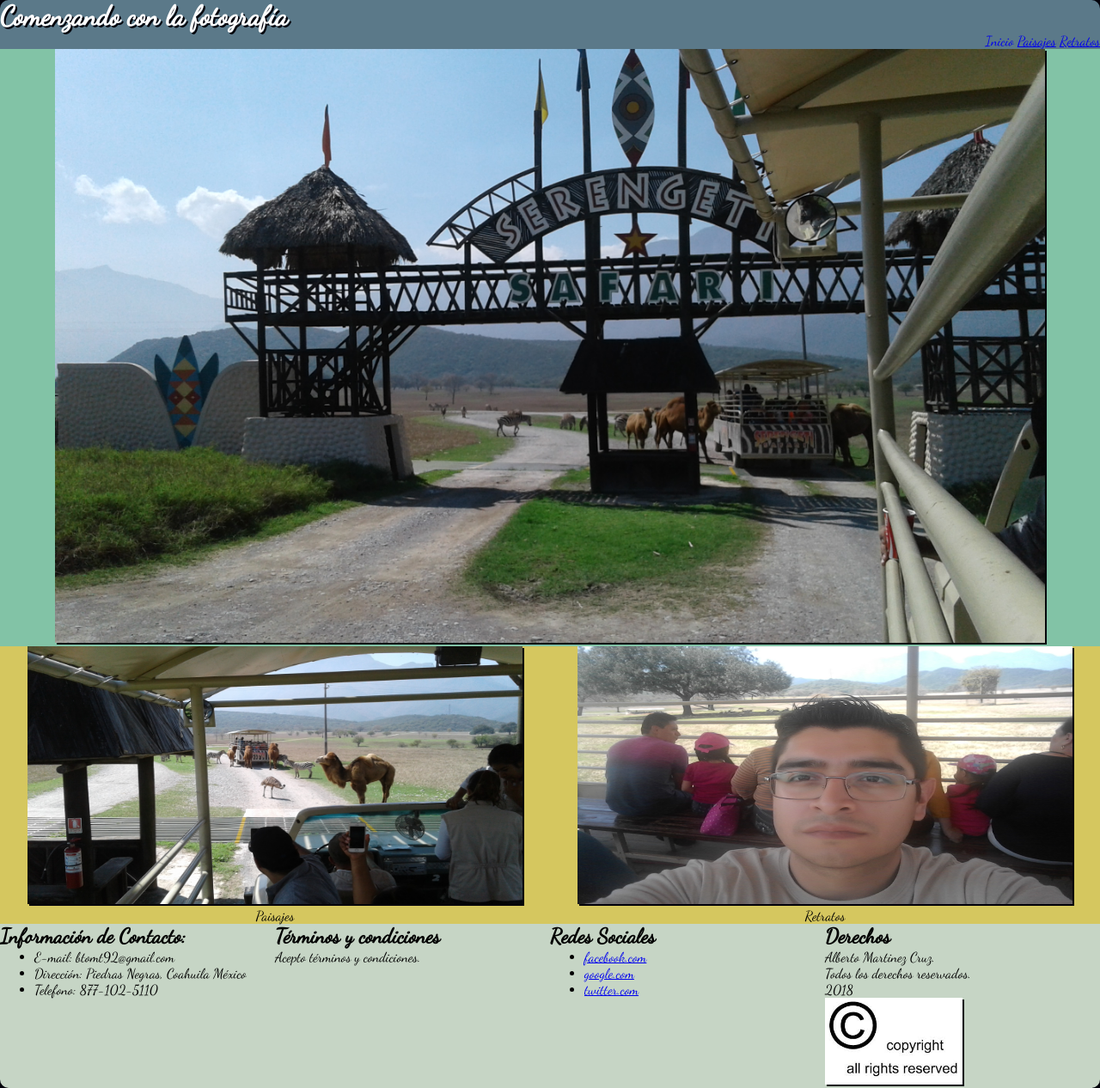
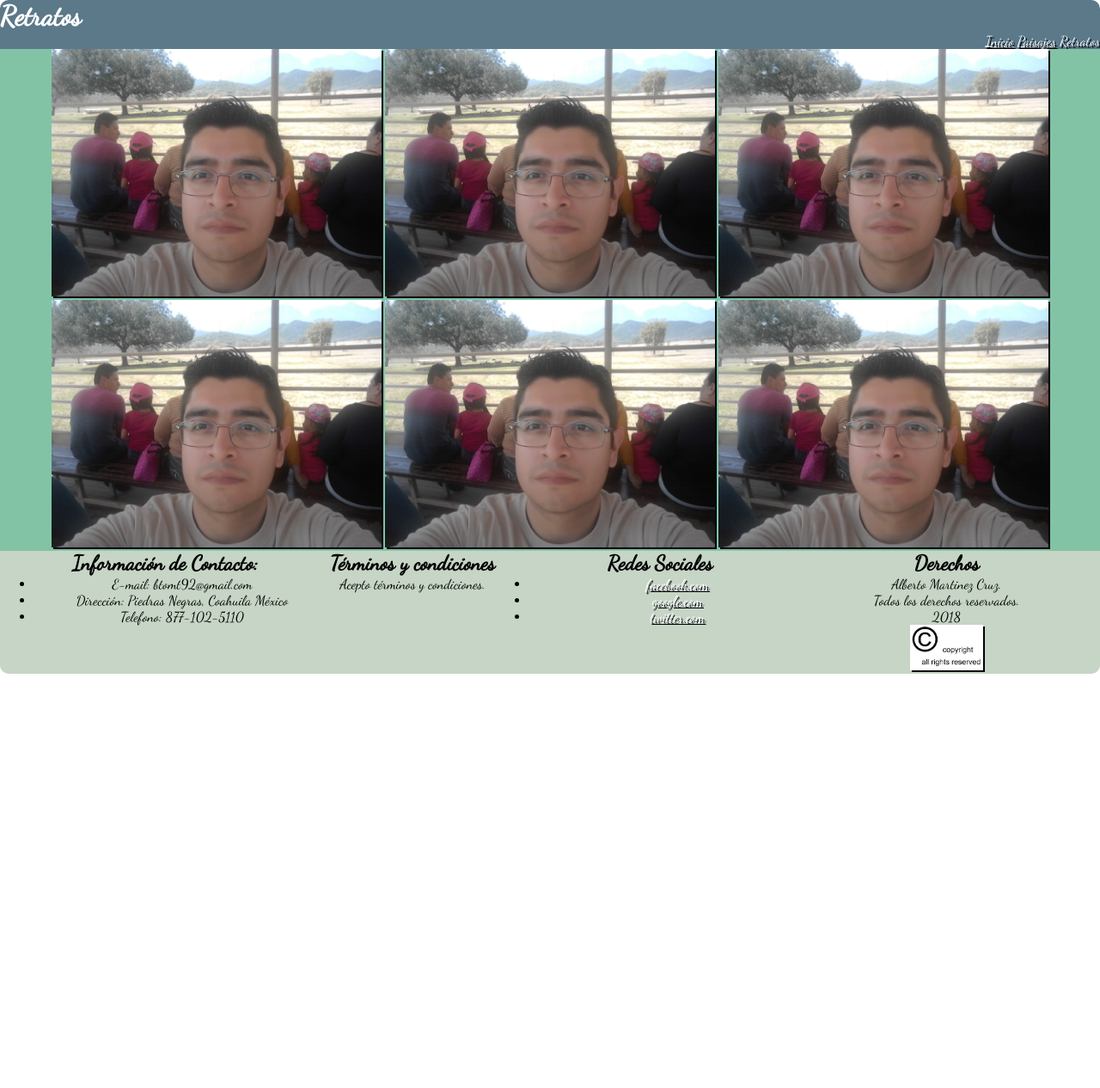
Before and after one commit to btomtz92/Desarrollo_Web_Alberto_Martinez_Cruz, a plain HTML site: page Retratos.html in a window 1280 px wide. Shown: the whole page at 86% size. After the commit the page ends 800 px from the top, so only its background shows below. Drawn offline with Linux system fonts and the light colour scheme.

Commit message:
avance a los puntos 2.1, y 2.3

```diff
--- a/Retratos.html
+++ b/Retratos.html
@@ -9,30 +9,25 @@
   </head>
   <body>
     <header id="encabezado">
-      <h1>Comenzando con la fotografía</h1>
+      <h1>Retratos</h1>
       <nav id="menu">
-        <a id="inicio" href="index.html">Inicio</a>
+        <a href="index.html">Inicio</a>
         <a href="paisajes.html">Paisajes</a>
         <a href="retratos.html">Retratos</a>
       </nav>
     </header>
     <div id="contenido">
-    <section id="cuerpo_del_documento">
-      <figure class="imagen_principal">
-        <img id="imagen_central" src="imagenes/imagen1.jpg" width="90%"/>
-      </figure>
-      <figure class="imagen_secundaria_paisaje">
-          <img id="paisajes" src="imagenes/imagen2.jpg" width="90%" height="300px"/>
-          <figcaption>Paisajes</figcaption>
-      </figure>
-      <figure class="imagen_secundaria_retrato">
-          <img id="retratos" src="imagenes/safari.jpg" width="90%" height="300px"/>
-          <figcaption>Retratos</figcaption>
+    <section id="galeria">
+      <figure class="galeria">
+        <img id="imagen1" src="imagenes/safari.jpg" width="100%"/>
+        <img id="imagen2" src="imagenes/safari.jpg" width="100%"/>
+        <img id="imagen3" src="imagenes/safari.jpg" width="100%"/>
+        <img id="imagen4" src="imagenes/safari.jpg" width="100%"/>
+        <img id="imagen5" src="imagenes/safari.jpg" width="100%"/>
+        <img id="imagen6" src="imagenes/safari.jpg" width="100%"/>
       </figure>
       </section>
-    </div>
-
-        <footer>
+        <footer id="pie_de_pagina">
           <article class="contacto">
         <h1>Información de Contacto:</h1>
           <ul>
@@ -60,10 +55,9 @@
             <p>
               Alberto Martinez Cruz.<br>Todos los derechos reservados.<br>2018
             </p>
-  <img src="imagenes/copyright.jpg" width="50%"/>
+            <img src="imagenes/copyright.jpg" width="50%"/>
           </article>
         </footer>
+        </div>
         </body>
-
-
 </html>
--- a/css/estilos_de_paisajes.css
+++ b/css/estilos_de_paisajes.css
@@ -7,8 +7,9 @@
   margin: 0 auto;
   background-color: #5b7989;
   border-radius: 10px 10px 0 0;
+  color: white;
 }
-header h1{
+a[href]{
   text-align: left;
   color: white;
   text-shadow: 2px 2px #02010a;
@@ -16,60 +17,31 @@ header h1{
 #menu{
   text-align: right;
   }
-#inicio{
-  text-decoration: none;
+a[href="paisajes.html"]{
+  text-decoration: none;}
+img{
+  width: 30%;
+  box-shadow: 2px 2px #02010a;}
+
+#galeria{
+  background-color: #82c3a6;
+  box-sizing: border-box;
+  display: flex;
+  flex-flow: row;
+  flex-wrap: wrap;
 }
-.imagen_principal{
-  background-color: #82c3a6;
-  text-align:center;
-  }
-.imagen_secundaria_retrato{
-  width: 50%;
-}
-.imagen_secundaria_paisaje{
-  width: 50%;
-}
-#contenido{
-  text-align: center;
-  display: flex;
-  flex-direction: row;
-  flex-wrap: wrap;
-  background-color:#d5c75f;
-  }
-  #cuerpo_del_documento{
-    display: flex;
-    flex-direction: row;
-    flex-wrap: wrap;
-  }
-img{
-  box-shadow: 2px 2px #02010a;
-
-}
-#paisajes{
-  transition: transform 1s;
-    }
-#retratos{
-  transition: transform 1s;
-  }
-#paisajes:hover{
-  transform: rotate(10deg);
-}
-#retratos:hover{
-  transform: translate(20px, -5px);
-}
-footer{
-  column-count: 4;
+#pie_de_pagina{
   width: 100%;
   display: flex;
   flex-direction: row;
   flex-wrap: wrap;
   background-color: #C6d5c5;
-  border-radius: 0 0 10px 10px;
-}
-footer article{
-  box-sizing: border-box;
-  width: 25%;
-}
-body{
-  background-color:#02010a;
-}
+  border-radius: 0 0 10px 10px;}
+
+  article[class]{
+    box-sizing: border-box;
+    width: 30%;
+  }
+  #contenido{
+    text-align: center;
+  }
--- a/css/estilos_de_retratos.css
+++ b/css/estilos_de_retratos.css
@@ -7,8 +7,9 @@
   margin: 0 auto;
   background-color: #5b7989;
   border-radius: 10px 10px 0 0;
+  color: white;
 }
-header h1{
+a[href]{
   text-align: left;
   color: white;
   text-shadow: 2px 2px #02010a;
@@ -16,60 +17,32 @@ header h1{
 #menu{
   text-align: right;
   }
-#inicio{
-  text-decoration: none;
-}
-.imagen_principal{
-  background-color: #82c3a6;
-  text-align:center;
+a[href="retratos.html"]{
+  text-decoration: none;}
+img{
+  width: 30%;
+  box-shadow:2px 2px #02010a;}
+
+  #galeria{
+    background-color: #82c3a6;
+    box-sizing: border-box;
+    display: flex;
+    flex-flow: row;
+    flex-wrap: wrap;
   }
-.imagen_secundaria_retrato{
-  width: 50%;
-}
-.imagen_secundaria_paisaje{
-  width: 50%;
-}
-#contenido{
-  text-align: center;
-  display: flex;
-  flex-direction: row;
-  flex-wrap: wrap;
-  background-color:#d5c75f;
-  }
-  #cuerpo_del_documento{
+  #pie_de_pagina{
+    text-align: center;
+    width: 100%;
     display: flex;
     flex-direction: row;
     flex-wrap: wrap;
-  }
-img{
-  box-shadow: 2px 2px #02010a;
+    background-color: #C6d5c5;
+    border-radius: 0 0 10px 10px;}
 
+    article[class]{
+      box-sizing: border-box;
+      width: 30%;
+    }
+#contenido{
+  text-align: center;
 }
-#paisajes{
-  transition: transform 1s;
-    }
-#retratos{
-  transition: transform 1s;
-  }
-#paisajes:hover{
-  transform: rotate(10deg);
-}
-#retratos:hover{
-  transform: translate(20px, -5px);
-}
-footer{
-  column-count: 4;
-  width: 100%;
-  display: flex;
-  flex-direction: row;
-  flex-wrap: wrap;
-  background-color: #C6d5c5;
-  border-radius: 0 0 10px 10px;
-}
-footer article{
-  box-sizing: border-box;
-  width: 25%;
-}
-body{
-  background-color:#02010a;
-}
--- a/css/pagina_de_inicio.css
+++ b/css/pagina_de_inicio.css
@@ -1,5 +1,5 @@
 *{
-  margin: 0;
+    margin: 0;
   font-family: Dancing Script;
   }
 #encabezado{
@@ -7,18 +7,21 @@
   border-radius: 10px 10px 0 0;
   width: 100%;
   margin: 0;
+  color: white;
 }
-header h1{
+h1{
   text-align: left;
-  color: white;
   text-shadow: 2px 2px #02010a;
-}
+  }
 #menu{
   text-align: right;
+    }
+  a[href]{
+    color: white;
   }
-#inicio{
+a[href="index.html"]{
   text-decoration: none;
-}
+  }
 #cuerpo_del_documento{
   text-align: center;
   background-color: #82c3a6;
@@ -48,8 +51,8 @@ header h1{
   flex-wrap: wrap;
   background-color: #C6d5c5;
   border-radius: 0 0 10px 10px;
-}
-footer article{
+  }
+article[class]{
   box-sizing: border-box;
   width: 25%;
 }
```
Also changed, not shown: index.html (+3 -3 lines), paisajes.html (+11 -16 lines), imagenes/entrada_principal.jpg (renamed from imagenes/imagen1.jpg), imagenes/recorrido.jpg (renamed from imagenes/imagen2.jpg).
